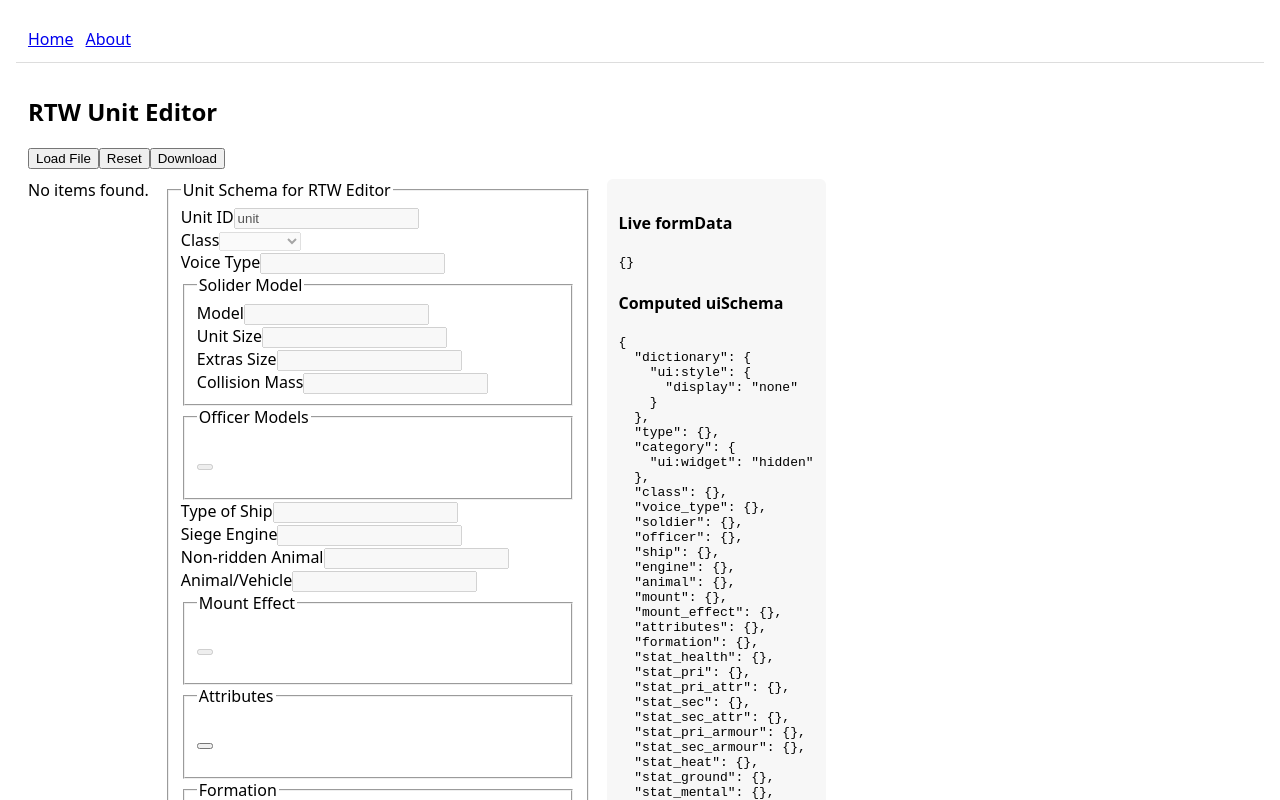
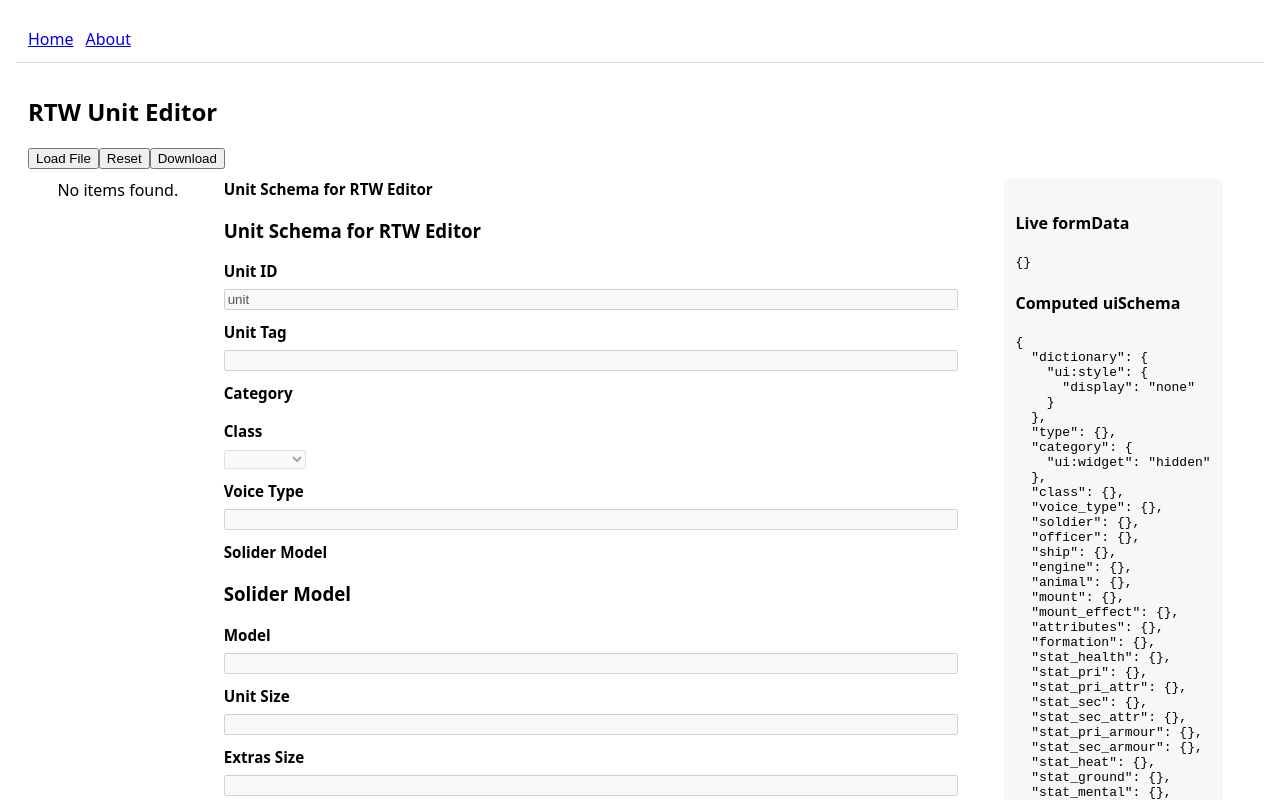
Before and after one commit to PanaPapad/RTW_Editor, a React (Vite) app: page /editor/units in a window 1280 px wide. Shown: the top 800 px of the page. Built offline with nearby package versions, Linux system fonts and the light colour scheme.

Commit message:
#6 Custom Grid like system for Form (12 cols each row)

```diff
--- a/public/App.css
+++ b/public/App.css
@@ -6,6 +6,7 @@ body {
   display: flex;
   gap: 16px;
   align-items: flex-start;
+  justify-content: space-evenly;
 }
 /* left column: fixed sidebar for item list */
 .left {
@@ -14,7 +15,7 @@ body {
 }
 /* centre column: main flexible content */
 .centre {
-  flex: 0 0 auto;
+  width: 60%;
   min-width: 0; /* allow children to shrink properly */
 }
 .right {
--- /dev/null
+++ b/src/components/CustomFieldTemplate.jsx
@@ -0,0 +1,41 @@
+export default function CustomFieldTemplate(props) {
+  const {
+    id,
+    classNames,
+    style,
+    label,
+    help,
+    required,
+    description,
+    errors,
+    children,
+    uiSchema,
+  } = props;
+
+  // Determine column span from uiSchema options (ui:options.col) or ui:col
+  const col = uiSchema?.["ui:options"]?.col ?? uiSchema?.["ui:col"] ?? 12;
+  const span = Math.max(1, Math.min(12, Number(col) || 12));
+
+  const wrapperStyle = {
+    gridColumn: `span ${span}`,
+    minWidth: 0,
+  };
+
+  const hideLabel = uiSchema?.["ui:options"]?.label === false;
+
+  return (
+    <div className={classNames} id={id} style={wrapperStyle}>
+      {!hideLabel && label ? (
+        <label className="field-label">
+          {label}
+          {required ? " *" : ""}
+        </label>
+      ) : null}
+
+      {description}
+      {children}
+      {errors}
+      {help}
+    </div>
+  );
+}
--- /dev/null
+++ b/src/components/ObjectFieldTemplate.jsx
@@ -0,0 +1,35 @@
+import React from "react";
+export default function ObjectFieldTemplate(props) {
+  const { TitleField, DescriptionField, title, description, properties } =
+    props;
+
+  const renderTitle = () => {
+    if (!title) return null;
+    if (typeof TitleField === "function") return <TitleField title={title} />;
+    return <h3>{title}</h3>;
+  };
+
+  const renderDescription = () => {
+    if (!description) return null;
+    if (typeof DescriptionField === "function")
+      return <DescriptionField description={description} />;
+    return <p>{description}</p>;
+  };
+
+  return (
+    <div className="object-field">
+      {renderTitle()}
+      {renderDescription()}
+
+      <div className="form-grid">
+        {properties.map((prop) => (
+          // prop.content is already the rendered field (wrapped by FieldTemplate)
+          // render it directly to avoid extra wrappers that can break layout
+          <React.Fragment key={prop.name || prop.content?.props?.id}>
+            {prop.content}
+          </React.Fragment>
+        ))}
+      </div>
+    </div>
+  );
+}
--- a/src/components/index.jsx
+++ b/src/components/index.jsx
@@ -1,3 +1,5 @@
 export { default as TextWidget } from "./TextWidget.jsx";
+export { default as CustomFieldTemplate } from "./CustomFieldTemplate.jsx";
 export { default as ItemList } from "./ItemList.jsx";
 export { default as LoadModal } from "./LoadFileModal.jsx";
+export { default as ObjectFieldTemplate } from "./ObjectFieldTemplate.jsx";
--- a/src/pages/UnitFormPage.jsx
+++ b/src/pages/UnitFormPage.jsx
@@ -1,7 +1,14 @@
-import { ItemList, LoadModal, TextWidget } from "@components/index.jsx";
-import * as Common from "@lib/index.js";
-import { UnitParser } from "@lib/parsers/UnitParser.js";
-import * as SchemaRegistry from "@lib/schemas/registry.js";
+import {
+  ItemList,
+  LoadModal,
+  CustomFieldTemplate,
+  TextWidget,
+  ObjectFieldTemplate,
+} from "../components/index.jsx";
+import * as Common from "../lib/index.js";
+import { UnitParser } from "../lib/parsers/UnitParser.js";
+import * as SchemaRegistry from "../lib/schemas/registry.js";
+import "../styles/form-grid.css";
 import Form from "@rjsf/core";
 import validator from "@rjsf/validator-ajv8";
 import { useCallback, useEffect, useMemo, useRef, useState } from "react";
@@ -18,9 +25,11 @@ export default function UnitFormPage() {
 
   const formRef = useRef(null);
 
-  const widgets = useMemo(
+  const widgets = useMemo(() => ({ TextWidget }), []);
+  const fieldTemplates = useMemo(
     () => ({
-      TextWidget,
+      FieldTemplate: CustomFieldTemplate,
+      ObjectFieldTemplate: ObjectFieldTemplate,
     }),
     []
   );
@@ -114,6 +123,7 @@ export default function UnitFormPage() {
             uiSchema={computedUiSchema}
             formData={formData}
             widgets={widgets}
+            templates={fieldTemplates}
             onChange={onFormChange}
             onSubmit={onFormSubmit}
           />
--- /dev/null
+++ b/src/styles/form-grid.css
@@ -0,0 +1,37 @@
+:root{
+  --gap:12px;
+}
+
+.form-grid{
+  display:grid;
+  grid-template-columns: repeat(12, minmax(0, 1fr));
+  gap: var(--gap);
+  align-items:start;
+}
+
+.object-field{
+  margin-bottom:16px;
+}
+
+.field-label{
+  display:block;
+  margin-bottom:6px;
+  font-weight:600;
+  font-size:0.95rem;
+}
+
+.rjsf-input, .rjsf-widget{
+  width:100%;
+  box-sizing:border-box;
+  max-width:100%;
+  overflow-wrap: anywhere;
+}
+
+/* prevent wide labels/controls from causing horizontal scroll */
+.object-field, .form-grid > * {
+  min-width: 0;
+}
+
+@media (max-width:800px){
+  .form-grid{ grid-template-columns: repeat(6, 1fr); }
+}
```
